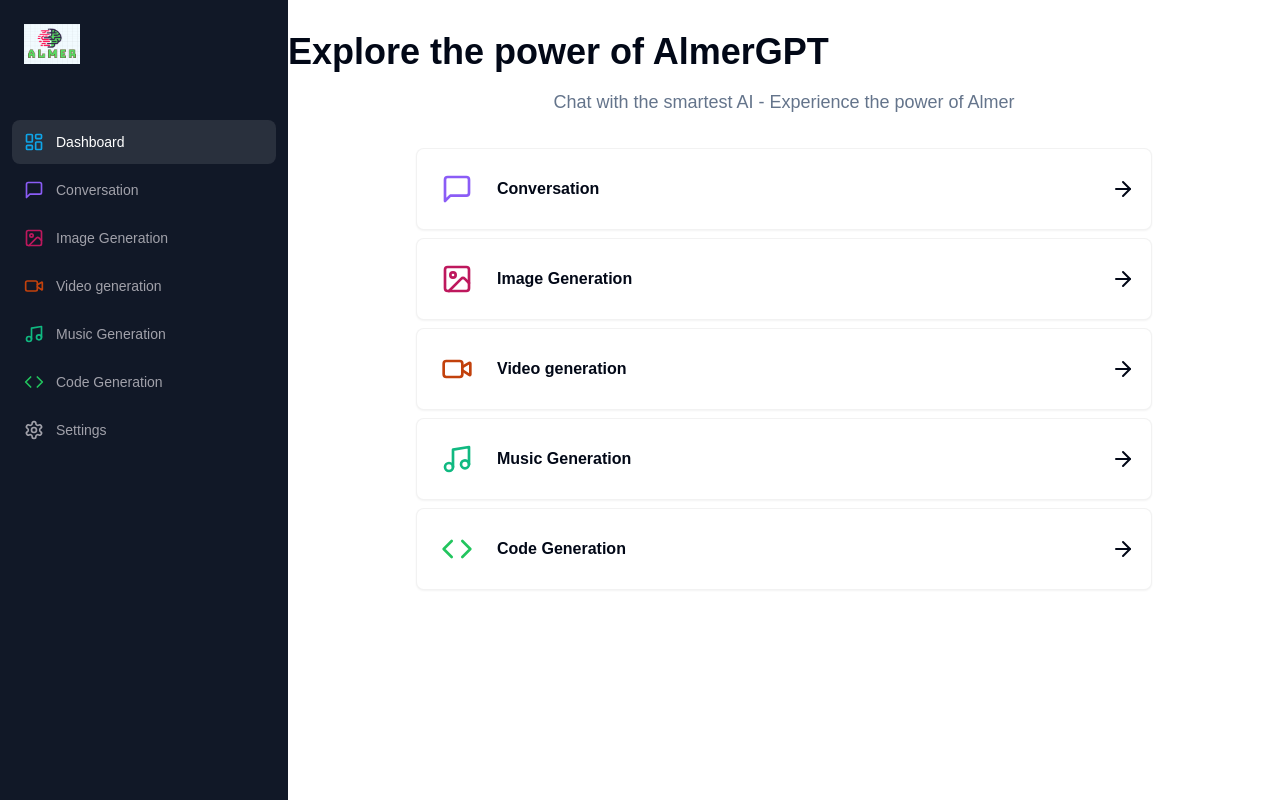
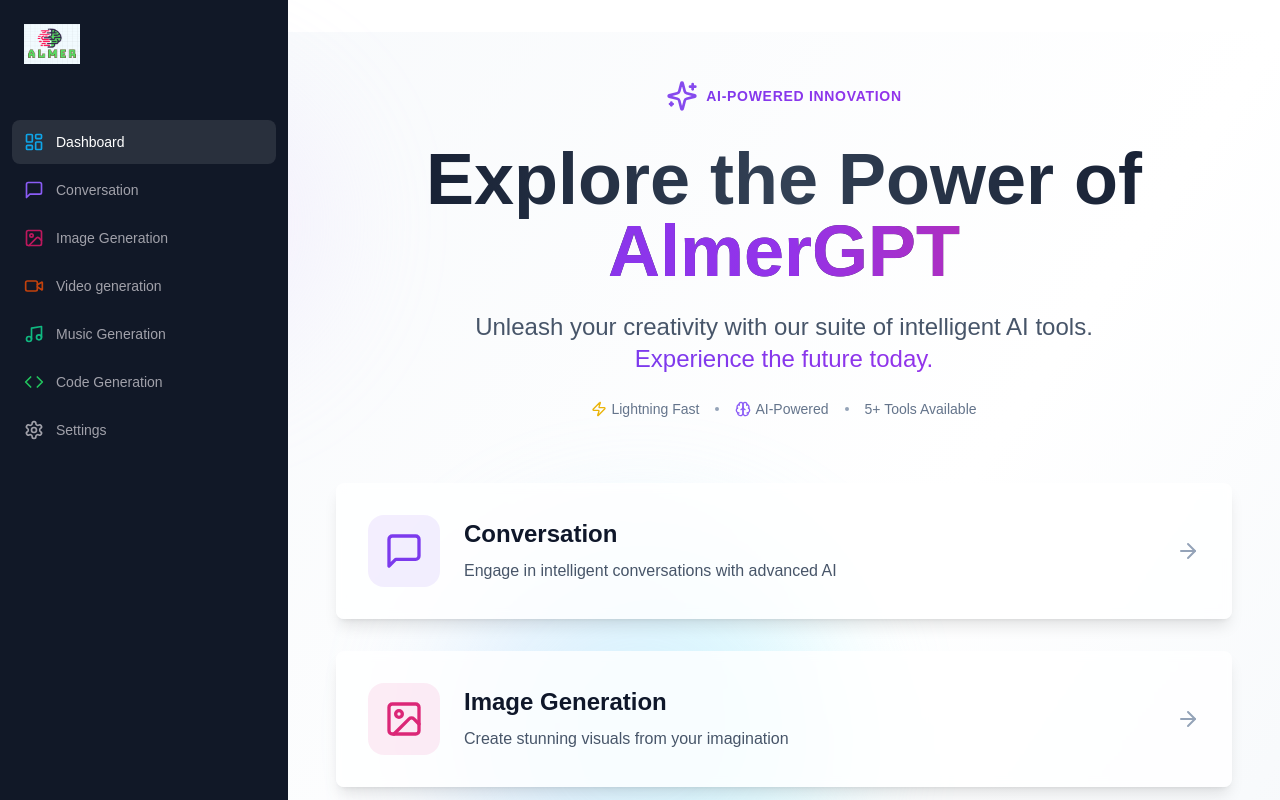
Before and after one commit to AlphaNtihinduka/almergpt, a Next.js app: page /dashboard in a window 1280 px wide. Shown: the top 800 px of the page. Built offline with nearby package versions, Linux system fonts and the light colour scheme.

Commit message:
feat: enhance DashboardPage with improved layout, animations, and tool descriptions

```diff
--- a/app/(dashboard)/(routes)/dashboard/page.tsx
+++ b/app/(dashboard)/(routes)/dashboard/page.tsx
@@ -1,82 +1,187 @@
 "use client";
-import { UserButton } from "@clerk/nextjs"
-import { ArrowRight, Code, ImageIcon, MessageSquare, Music, VideoIcon } from "lucide-react";
+import { ArrowRight, Code, ImageIcon, MessageSquare, Music, VideoIcon, Sparkles, Zap, Brain } from "lucide-react";
 import { Card } from "@/components/ui/card";
 import { cn } from "@/lib/utils";
-import { useRouter } from "next/router";
 import Link from "next/link";
-
 
 const tools = [
     {
         label: "Conversation",
         icon: MessageSquare,
         href: "/conversation",
-        bgClor: "text-violet-500",
+        color: "from-violet-600 to-purple-600",
+        textColor: "text-violet-600",
+        bgGlow: "bg-violet-500/10",
+        description: "Engage in intelligent conversations with advanced AI"
     },
     {
         label: "Image Generation",
         icon: ImageIcon,
         href: "/image",
-        bgClor: "text-pink-700",
+        color: "from-pink-600 to-rose-600",
+        textColor: "text-pink-600",
+        bgGlow: "bg-pink-500/10",
+        description: "Create stunning visuals from your imagination"
     },
     {
-        label: "Video generation",
+        label: "Video Generation",
         icon: VideoIcon,
         href: "/video",
-        bgClor: "text-orange-700",
+        color: "from-orange-600 to-red-600",
+        textColor: "text-orange-600",
+        bgGlow: "bg-orange-500/10",
+        description: "Bring your ideas to life with AI-generated videos"
     },
     {
         label: "Music Generation",
         icon: Music,
         href: "/music",
-        bgClor: "text-emerald-500",
+        color: "from-emerald-600 to-teal-600",
+        textColor: "text-emerald-600",
+        bgGlow: "bg-emerald-500/10",
+        description: "Compose melodies and beats with AI assistance"
     },
     {
         label: "Code Generation",
         icon: Code,
         href: "/code",
-        bgClor: "text-green-500",
+        color: "from-blue-600 to-cyan-600",
+        textColor: "text-blue-600",
+        bgGlow: "bg-blue-500/10",
+        description: "Generate clean, efficient code in any language"
     }
 ];
 
 const DashboardPage = () => {
-    return(
-        <div>
-            <div className="mb-8 space-y-4">
-                <h2 className="text-2xl md:text-4xl font-bold">
-                Explore the power of AlmerGPT
-                </h2>
-                <p className="text-muted-foreground font-light
-                text-sm md:text-lg text-center">
-                    Chat with the smartest AI - Experience the power of Almer
+    return (
+        <div className="min-h-screen bg-gradient-to-br from-slate-50 via-white to-slate-100 dark:from-slate-900 dark:via-slate-800 dark:to-slate-900">
+            {/* Floating background elements */}
+            <div className="absolute inset-0 overflow-hidden pointer-events-none">
+                <div className="absolute top-20 left-10 w-72 h-72 bg-gradient-to-r from-violet-200 to-purple-200 dark:from-violet-900/20 dark:to-purple-900/20 rounded-full blur-3xl opacity-20 animate-pulse"></div>
+                <div className="absolute bottom-20 right-10 w-80 h-80 bg-gradient-to-r from-pink-200 to-rose-200 dark:from-pink-900/20 dark:to-rose-900/20 rounded-full blur-3xl opacity-20 animate-pulse delay-1000"></div>
+                <div className="absolute top-1/2 left-1/2 transform -translate-x-1/2 -translate-y-1/2 w-96 h-96 bg-gradient-to-r from-blue-200 to-cyan-200 dark:from-blue-900/10 dark:to-cyan-900/10 rounded-full blur-3xl opacity-10 animate-pulse delay-500"></div>
+            </div>
+
+            <div className="relative z-10 container mx-auto px-4 py-12">
+                {/* Hero Section */}
+                <div className="text-center mb-16 space-y-6">
+                    <div className="inline-flex items-center gap-2 bg-gradient-to-r from-violet-600 to-purple-600 bg-clip-text text-transparent">
+                        <Sparkles className="w-8 h-8 text-violet-600 animate-pulse" />
+                        <span className="text-sm font-semibold uppercase tracking-wider">AI-Powered Innovation</span>
+                    </div>
+
+                    <h1 className="text-5xl md:text-7xl font-bold bg-gradient-to-r from-slate-900 via-slate-700 to-slate-900 dark:from-white dark:via-slate-200 dark:to-white bg-clip-text text-transparent leading-tight">
+                        Explore the Power of
+                        <span className="block bg-gradient-to-r from-violet-600 via-purple-600 to-pink-600 bg-clip-text text-transparent">
+                            AlmerGPT
+                        </span>
+                    </h1>
+
+                    <div className="max-w-2xl mx-auto">
+                        <p className="text-xl md:text-2xl text-slate-600 dark:text-slate-300 font-light leading-relaxed">
+                            Unleash your creativity with our suite of intelligent AI tools.
+                            <span className="bg-gradient-to-r from-violet-600 to-purple-600 bg-clip-text text-transparent font-medium"> Experience the future today.</span>
                         </p>
                     </div>
-            <div className="px-4 md:px-20 lg:px-32 space-y-4">
-                {tools.map((tool) => (
-                    <Link href={tool.href} key={tool.href}>
-                        <Card
-                            className="p-4 border-black/5 flex items-center
-                            justify-between hover:shadow-md transition cursor-pointer mb-2"
-                        >
-                            <div className="flex items-center gap-x-4">
-                                <div className={cn("p-2 w-fit rounded-md",
-                                    tool.bgClor
-                                )}>
-                                    <tool.icon className={cn("w-8 h-8", tool.bgClor)}/>
+
+                    <div className="flex items-center justify-center gap-4 text-sm text-slate-500 dark:text-slate-400">
+                        <div className="flex items-center gap-1">
+                            <Zap className="w-4 h-4 text-yellow-500" />
+                            <span>Lightning Fast</span>
                         </div>
-                                <div className="font-semibold">
-                                    {tool.label}
+                        <div className="w-1 h-1 bg-slate-400 rounded-full"></div>
+                        <div className="flex items-center gap-1">
+                            <Brain className="w-4 h-4 text-violet-500" />
+                            <span>AI-Powered</span>
+                        </div>
+                        <div className="w-1 h-1 bg-slate-400 rounded-full"></div>
+                        <span>5+ Tools Available</span>
                     </div>
                 </div>
-                            <ArrowRight/>
+
+                {/* Tools Grid */}
+                <div className="max-w-4xl mx-auto">
+                    <div className="grid gap-6 md:gap-8">
+                        {tools.map((tool) => (
+                            <Link href={tool.href} key={tool.href} className="group">
+                                <Card className="relative overflow-hidden border-0 bg-white/80 dark:bg-slate-800/80 backdrop-blur-sm shadow-lg hover:shadow-2xl transition-all duration-500 hover:scale-[1.02] hover:-translate-y-1">
+                                    {/* Gradient border effect */}
+                                    <div className={cn(
+                                        "absolute inset-0 bg-gradient-to-r opacity-0 group-hover:opacity-100 transition-opacity duration-500",
+                                        tool.color
+                                    )}>
+                                        <div className="absolute inset-[1px] bg-white dark:bg-slate-800 rounded-lg"></div>
+                                    </div>
+
+                                    {/* Content */}
+                                    <div className="relative p-8 flex items-center justify-between">
+                                        <div className="flex items-center gap-6">
+                                            {/* Icon container */}
+                                            <div className={cn(
+                                                "relative p-4 rounded-2xl transition-all duration-500 group-hover:scale-110",
+                                                tool.bgGlow
+                                            )}>
+                                                {/* Glowing effect */}
+                                                <div className={cn(
+                                                    "absolute inset-0 rounded-2xl bg-gradient-to-r opacity-0 group-hover:opacity-20 blur-xl transition-opacity duration-500",
+                                                    tool.color
+                                                )}></div>
+
+                                                <tool.icon className={cn(
+                                                    "relative w-10 h-10 transition-all duration-500",
+                                                    tool.textColor
+                                                )} />
+                                            </div>
+
+                                            {/* Text content */}
+                                            <div className="space-y-2">
+                                                <h3 className="text-2xl font-bold text-slate-900 dark:text-white group-hover:text-transparent group-hover:bg-gradient-to-r group-hover:bg-clip-text transition-all duration-500"
+                                                    style={{
+                                                        backgroundImage: `linear-gradient(to right, ${tool.color.split(' ')[1]}, ${tool.color.split(' ')[3]})`
+                                                    }}>
+                                                    {tool.label}
+                                                </h3>
+                                                <p className="text-slate-600 dark:text-slate-300 max-w-md leading-relaxed">
+                                                    {tool.description}
+                                                </p>
+                                            </div>
+                                        </div>
+
+                                        {/* Arrow with enhanced animation */}
+                                        <div className="relative">
+                                            <div className={cn(
+                                                "absolute inset-0 rounded-full opacity-0 group-hover:opacity-20 blur-md transition-all duration-500",
+                                                tool.bgGlow
+                                            )}></div>
+                                            <ArrowRight className={cn(
+                                                "relative w-6 h-6 transition-all duration-500 group-hover:translate-x-2 group-hover:scale-110",
+                                                tool.textColor,
+                                                "text-slate-400 group-hover:text-current"
+                                            )} />
+                                        </div>
+                                    </div>
+
+                                    {/* Animated shimmer effect */}
+                                    <div className="absolute inset-0 -translate-x-full group-hover:translate-x-full transition-transform duration-1000 bg-gradient-to-r from-transparent via-white/10 to-transparent skew-x-12"></div>
                                 </Card>
                             </Link>
-
                         ))}
                     </div>
                 </div>
-    )
-}
+
+                {/* Bottom CTA */}
+                <div className="text-center mt-16 space-y-4">
+                    <p className="text-slate-600 dark:text-slate-400">
+                        Ready to transform your workflow?
+                    </p>
+                    <div className="inline-flex items-center gap-2 text-sm text-violet-600 dark:text-violet-400 font-medium">
+                        <span>Choose a tool above to get started</span>
+                        <ArrowRight className="w-4 h-4 animate-pulse" />
+                    </div>
+                </div>
+            </div>
+        </div>
+    );
+};
 
 export default DashboardPage;
```
Lines whose indentation alone changed are shown as unchanged.
